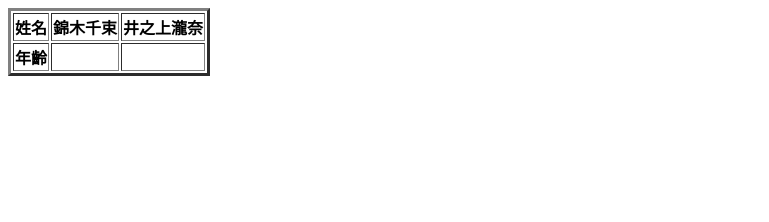
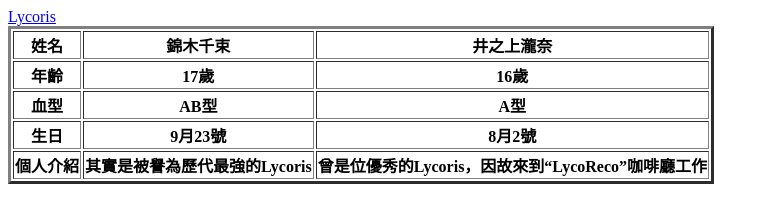
Before and after one commit to alisa71020/082019.github.io, a plain HTML site: page introduce02.html in a window 1280 px wide. Shown: the whole page, without its empty margins (0-769 px from the left). Drawn offline with Linux system fonts and the light colour scheme.

Commit message:
新增超連結

```diff
--- a/introduce02.html
+++ b/introduce02.html
@@ -6,7 +6,6 @@
 </head>
 <body>
 <table border="3"
-       <!--星期-->
 <tr>
   <th>姓名</th>
   <th>錦木千束</th>
@@ -14,8 +13,23 @@
 </tr>
 <tr>
   <th>年齡</th>
-  <th></th>
-  <th></th>
+  <th>17歲</th>
+  <th>16歲</th>
+<tr>
+  <th>血型</th>
+  <th>AB型</th>
+  <th>A型</th>
 </tr>
+<tr>
+<th>生日</th>
+<th>9月23號</th>
+<th>8月2號</th>
+</tr>
+<tr>
+  <th>個人介紹</th>
+  <th>其實是被譽為歷代最強的Lycoris</th>
+  <th>曾是位優秀的Lycoris，因故來到“LycoReco”咖啡廳工作</th>
+</tr>
+<a href="https://ani.gamer.com.tw/animeVideo.php?sn=31323">Lycoris</a>
 </body>
 </html>
```
